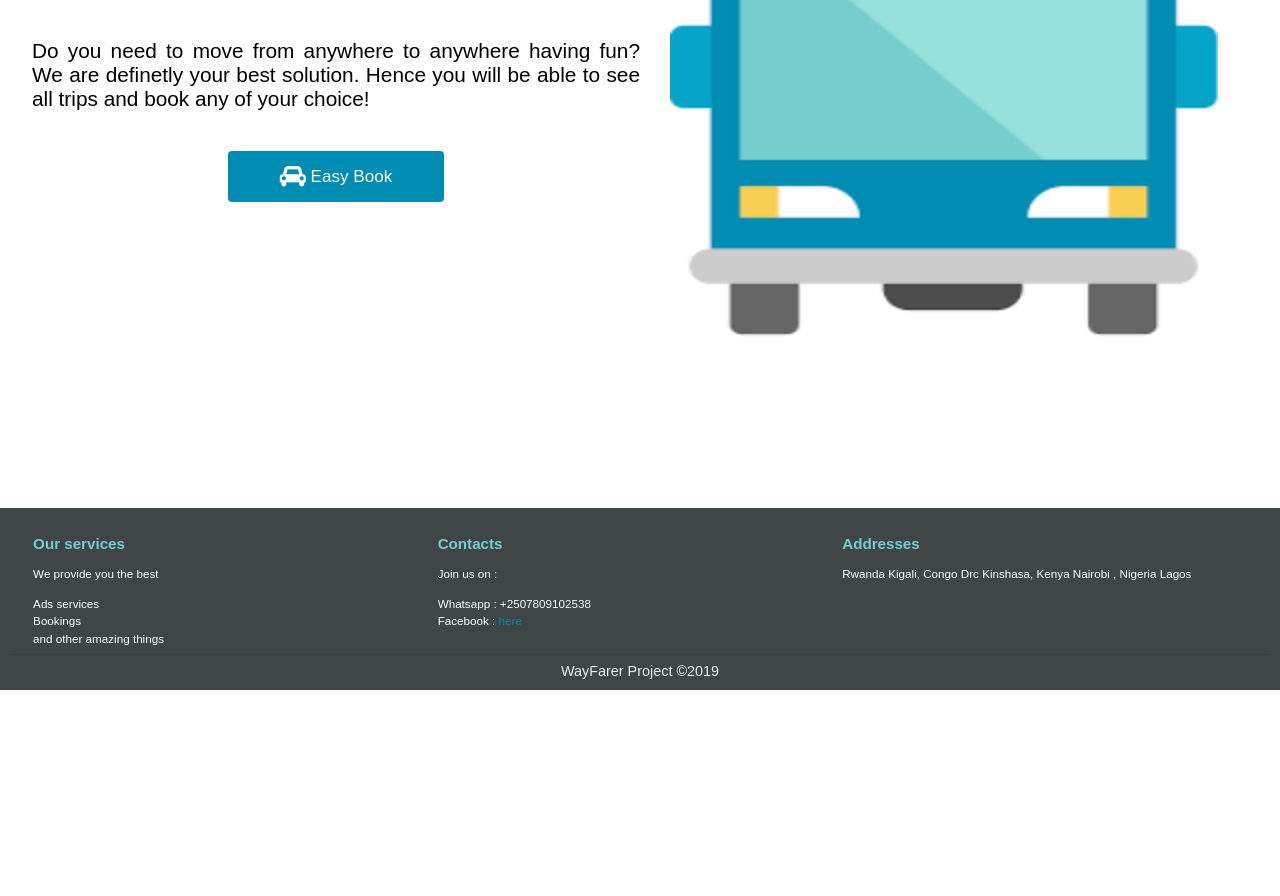
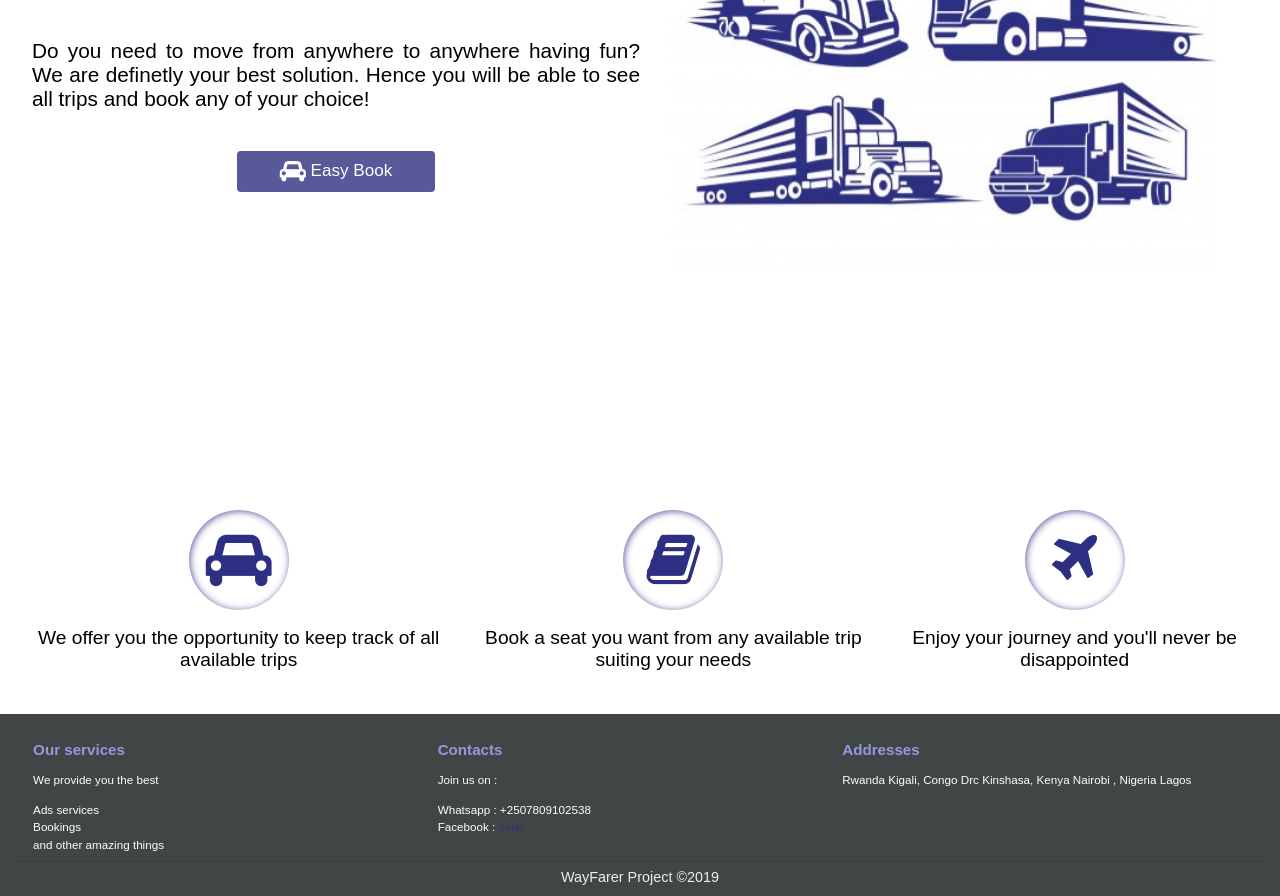
Before and after one commit to WinnersProx/way-farer-app, a website: page UI/index.html in a window 1280 px wide. Shown: the part 177-1073 px from the top of the page. Before the commit the page ends 867 px from the top, so only its background shows below. Drawn offline with Linux system fonts and the light colour scheme.

Commit message:
bug(Landing page): fix landing page design fix ui and ux problem for the landing pages and buttons [finishes #167692305]

```diff
--- a/UI/index.html
+++ b/UI/index.html
@@ -42,10 +42,25 @@
 				</div>
 			</div>
 			<div class="landing-image">
-				<img src="./images/bus.png" class="animate r-img">
+				<img src="./images/transport.jpg" class="animate r-img">
 			</div>
 		</div>
+
 	</main>
+	<section id="services">
+		<div class="service">
+			<i class="fa fa-car fa-3x"></i>
+			<div>We offer you the opportunity to keep track of all available trips</div>
+		</div>
+		<div class="service">
+			<i class="fa fa-book fa-3x"></i>
+			<div>Book a seat you want from any available trip suiting your needs</div>
+		</div>
+		<div class="service">
+			<i class="fa fa-plane fa-3x"></i>
+			<div>Enjoy your journey and you'll never be disappointed</div>
+		</div>
+	</section>
 	<footer>
         <div class="ft-sections">
             <div class="col">
--- a/UI/styles/forms.css
+++ b/UI/styles/forms.css
@@ -1,10 +1,10 @@
 .page-description{
 	text-align: center;
 	margin-bottom: 1em;
-	color: #36b9dc;
+	color: #4f4dbb !important;
 }
 .page-description a{
-	color: #36b9dc !important;
+	color: #4f4dbb !important;
 	font-family: Walsheim;
 	font-size: 1.3em;
 }
--- a/UI/styles/main.css
+++ b/UI/styles/main.css
@@ -1,6 +1,6 @@
 :root{
 	--primary   :#15153e;
-	--secondary : rgb(0, 141, 179);
+	--secondary : rgba(46, 48, 131, .8);
 	--light     : #ffffff;
 	--dark      : #000000;
 }
@@ -147,7 +147,6 @@ div.landing-image{
 div.landing-image img{
 	width: 90%;
 	margin:0 auto;
-	max-height:450px;
 	-webkit-animation-name: animateBus;
   	animation-name: animateBus;
 }
@@ -167,13 +166,13 @@ div.description-contents{
 	text-align: justify;
 }
 div.call-to-action{
-	padding-top: 2.5em;
+	padding: 2.5em;
 	text-align: center;
 }
 /* Buttons */
 .btn{
 	color: white;
-	background: rgb(54, 185, 220);
+	background: rgb(79, 77, 187);
 	border:none;
 	padding: .5em 1em;
 	cursor: pointer;
@@ -195,7 +194,7 @@ div.call-to-action{
 	padding: .8em 0 !important;
 }
 .btn-lg{
-	padding: .9em 3em;
+	padding: 0.6em 2.5em;
 	font-size: 1.07em;
 }
 .btn-secondary{
@@ -235,8 +234,36 @@ div.call-to-action{
 }
 
 /* End Sidebar section */
-
-
+/* Services Section */
+section#services{
+	width: 100%;
+	box-sizing: border-box;
+	display: flex;
+	flex-direction: row;
+	text-align: center;
+	justify-content: space-between;
+	padding: 1.5em;
+	margin-top: -2em;
+}
+section#services .service{
+	font-size: 1.2em;
+	font-family: sans-serif;
+	font-weight: 200;
+	padding: .5em;
+}
+.service{
+	margin-bottom: .5em;
+}
+.service i{
+	width: 100px;
+    height: 100px;
+    color: #2d2f82;
+    line-height: 100px;
+    border-radius: 50%;
+    box-shadow: inset 1px 1px 7px rgba(45, 47, 130,.8);
+   	margin-bottom: .3em;
+}
+/* End services section*/
 /* Footer Section*/
 footer{
     font-family: sans-serif;
@@ -271,7 +298,7 @@ footer .ft-sections{
     color: var(--secondary);
 }
 .ft-sections h3{
-    color: rgb(118, 205, 206);
+    color: rgb(150, 152, 222);
 }
 .ft-sections .col{
     width: 33.33%;
--- a/UI/styles/responsive.css
+++ b/UI/styles/responsive.css
@@ -68,6 +68,10 @@
 	.card{
 		width: 98% !important;
 	}
+	/* services section */
+	section#services{
+		flex-wrap: wrap;
+	}
 }
 @media(max-width: 335px){
 	nav.upper-nav ul li{
```
Also changed, not shown: UI/images/bbus.png (added), UI/images/buses.png (added), UI/images/transport.jpg (added), UI/images/transport2.jpg (added).
